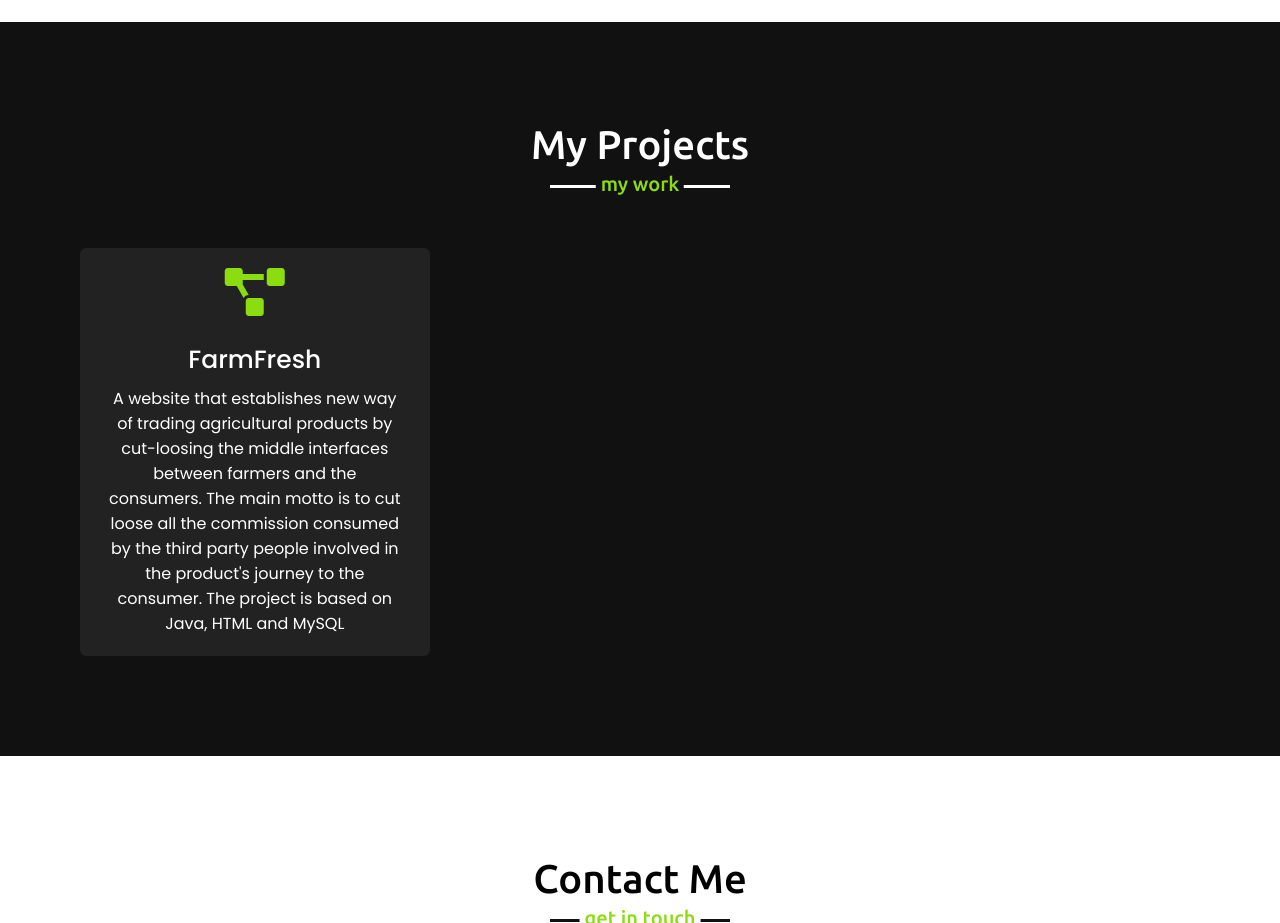
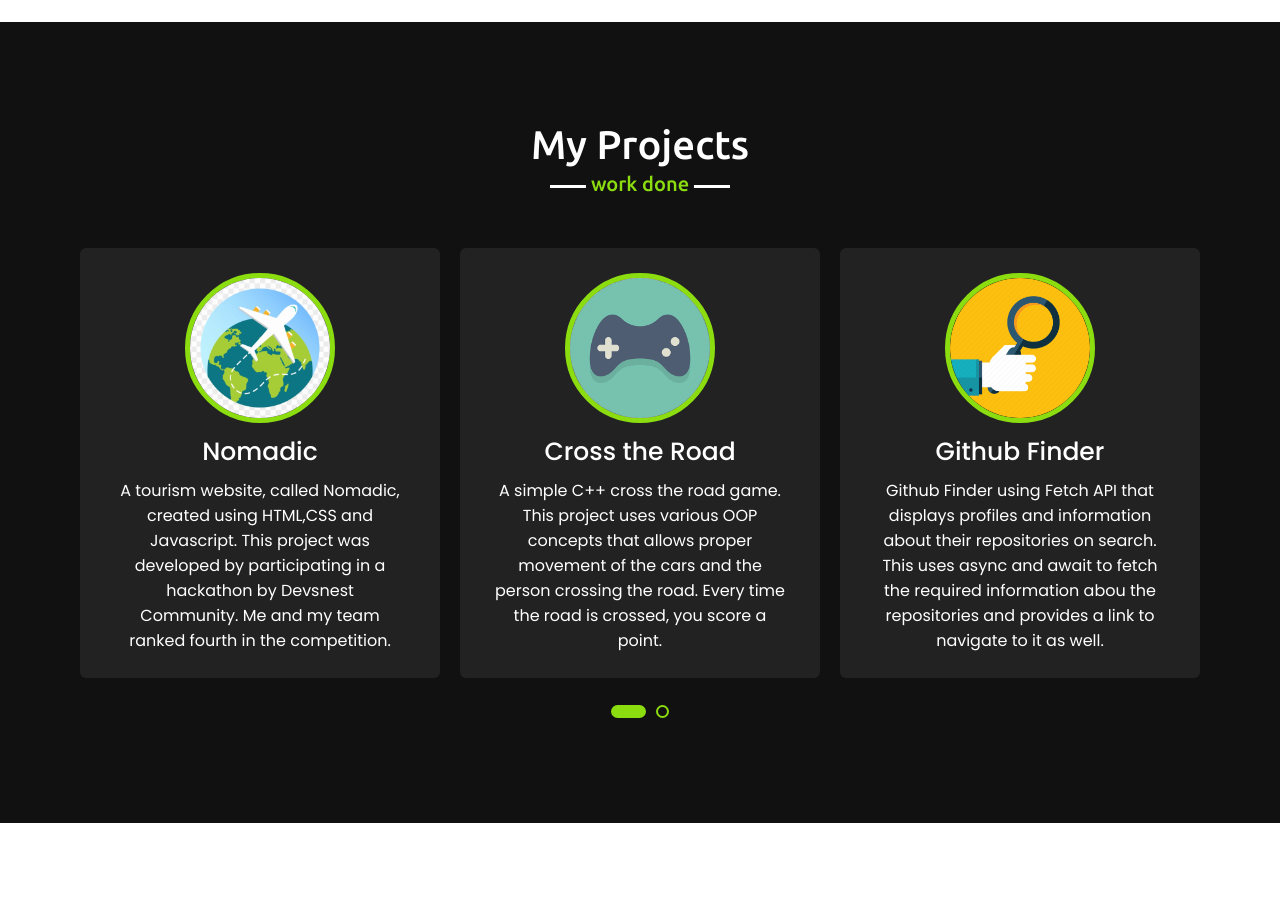
Before and after one commit to tiyasha99/Personal-Portfolio-Website, a plain HTML site: page index.html in a window 1280 px wide. Shown: the part 2880-3803 px from the top of the page. Drawn offline with nearby package versions, Linux system fonts and the light colour scheme.

Commit message:
Project section modified

```diff
--- a/index.html
+++ b/index.html
@@ -184,19 +184,45 @@
     </div>
   </section>
 
-  <!--Projects Section Start-->
-  <section class="projects" id="project">
+   <!-- project section start -->
+   <section class="project" id="project">
     <div class="max-width">
         <h2 class="title">My Projects</h2>
-      <div class="project-content">
+        <div class="carousel owl-carousel">
             <div class="card">
                 <div class="box">
-            <i class="fas fa-project-diagram"></i>
+                    <img src="images/farm.jpg">
                     <div class="text">FarmFresh</div>
-            <p>A website that establishes new way of trading agricultural products by cut-loosing the middle interfaces
-              between farmers and the consumers. The main motto is to cut loose all the commission consumed by the third
-              party people involved in the product's journey to the consumer. The project is based on Java, HTML and
-              MySQL</p>
+                    <p>A website that establishes new way of trading agricultural products by cut-loosing the middle interfaces between farmers and the consumers.The project is based on JavaScript, HTML and
+                      MySQL, PHP and CSS</p>
+                </div>
+            </div>
+            <div class="card">
+                <div class="box">
+                  <img src="images/nomadic.jpg">
+                    <div class="text">Nomadic</div>
+                    <p>A tourism website, called Nomadic, created using HTML,CSS and Javascript. This project was developed by participating in a hackathon by Devsnest Community. Me and my team ranked fourth in the competition.</p>
+                </div>
+            </div>
+            <div class="card">
+                <div class="box">
+                  <img src="images/games.jpg">
+                    <div class="text">Cross the Road</div>
+                    <p>A simple C++ cross the road game. This project uses various OOP concepts that allows proper movement of the cars and the person crossing the road. Every time the road is crossed, you score a point.</p>
+                </div>
+            </div>
+            <div class="card">
+                <div class="box">
+                 <img src="images/search.jpg">
+                    <div class="text">Github Finder</div>
+                    <p>Github Finder using Fetch API that displays profiles and information about their repositories on search. This uses async and await to fetch the required information abou the repositories and provides a link to navigate to it as well.</p>
+                </div>
+            </div>
+            <div class="card">
+                <div class="box">
+                  <img src="images/games.jpg">
+                    <div class="text">Memory Card game</div>
+                    <p>A card game using React. Basically there are 6 pairs of matching cards that have been arranged randomly. All you need to do is find the perfect match! When all the cards are matched, the game is over.</p>
                 </div>
             </div>
         </div>
--- a/script.js
+++ b/script.js
@@ -39,3 +39,26 @@ var typed = new Typed(".typing-2", {
     $('.menu-btn i').toggleClass("active");
   });
 });
+
+// owl carousel script
+$('.carousel').owlCarousel({
+  margin: 20,
+  loop: true,
+  autoplay: true,
+  autoplayTimeOut: 2000,
+  autoplayHoverPause: true,
+  responsive: {
+      0:{
+          items: 1,
+          nav: false
+      },
+      600:{
+          items: 2,
+          nav: false
+      },
+      1000:{
+          items: 3,
+          nav: false
+      }
+  }
+});
--- a/styles.css
+++ b/styles.css
@@ -68,7 +68,7 @@ html{
 
 /* menu button styling*/
 .menu-btn{
-  color: #fff;
+  color: #333;
   font-size: 23px;
   cursor: pointer;
   display: none;
@@ -93,7 +93,7 @@ html{
   transition: all 0.3s ease;
 }
 .scroll-up-btn.show{
-  buttom:30px;
+  bottom:30px;
   opacity: 1;
   pointer-events: auto;
 }
@@ -139,7 +139,7 @@ html{
 }
 
 /*Similar content styling code*/
-.about, .edu, .skills, .projects, .contact, footer{
+.about, .edu, .skills, .project, .contact, footer{
   font-family: 'Poppins', sans-serif;
 }
 .about .about-content, .edu .edu-content, .skills .skills-content, .projects .project-content, .contact .contact-content{
@@ -231,7 +231,7 @@ section .title::after{
 }
 
 /*Education Section Styling*/
-.edu{
+.edu, .project {
   background: #111;
   color: #fff;
 }
@@ -345,50 +345,7 @@ section .title::after{
   width: 70%;
 }
 
-/*Project section Styling*/
-.projects .title::after{
-  content: "my work";
-  background: #111;
-}
-.projects{
-  background: #111;
-  color: #fff;
-}
-.projects .title::before{
-  background: #fff;
-}
-.projects .project-content .card{
-  width: calc(33% - 20px);
-  background: #222;
-  text-align: center;
-  border-radius: 6px;
-  padding: 20px 25px;
-  cursor: pointer;
-  transition: all 0.3s ease;
-}
-.projects .project-content .card:hover{
-  background: rgb(139, 221, 16);
-}
-.projects .project-content .card:hover i{
- color:  #fff;
- transition: all 0.3s ease;
-}
-.projects .project-content .card .box{
-  transition: all 0.3s ease;
-}
-.projects .project-content .card:hover .box{
-  transform: scale(1.05);
-}
-.projects .project-content .card i{
-  padding-bottom: 5%;
-  font-size: 300%;
-  color: rgb(139, 221, 16);
-}
-.projects .project-content .card .text{
-  font-size: 25px;
-  font-weight: 500;
-  margin:10px 0 7px 0;
-}
+
 
 /* contact section styling*/
 .contact .title::after{
@@ -591,6 +548,76 @@ footer span{
 
 }
 
+/* proje.project section styling */
+.project .title::before{
+  background: #fff;
+}
+
+.project .title::after{
+  content: "work done";
+  background: #111;
+}
+.project .carousel .card{
+  background: #222;
+  border-radius: 6px;
+  padding: 25px 35px;
+  text-align: center;
+  overflow: hidden;
+  transition: all 0.3s ease;
+}
+.project .carousel .card:hover{
+  background: rgb(139, 221, 16);
+}
+.project .carousel .card .box{
+  display: flex;
+  flex-direction: column;
+  align-items: center;
+  justify-content: center;
+  transition: all 0.3s ease;
+}
+.project .carousel .card:hover .box{
+  transform: scale(1.05);
+}
+.project .carousel .card .text{
+  font-size: 25px;
+  font-weight: 500;
+  margin: 10px 0 7px 0;
+}
+.project .carousel .card img{
+  height: 150px;
+  width: 150px;
+  object-fit: cover;
+  border-radius: 50%;
+  border: 5px solid rgb(139, 221, 16);
+  transition: all 0.3s ease;
+}
+.project .carousel .card:hover img{
+  border-color: #fff;
+}
+.owl-dots{
+  text-align: center;
+  margin-top: 20px;
+}
+.owl-dot{
+  height: 13px;
+  width: 13px;
+  margin: 0 5px;
+  outline: none!important;
+  border-radius: 50%;
+  border: 2px solid rgb(139, 221, 16)!important;
+  transition: all 0.3s ease;
+}
+.owl-dot.active{
+  width: 35px;
+  border-radius: 14px;
+}
+.owl-dot.active,
+.owl-dot:hover{
+  background: rgb(139, 221, 16)!important;
+}
+
+
+
 @media (max-width: 690px){
   .max-width{
     padding: 0 23px;
```
Also changed, not shown: images/farm.jpg (added), images/games.jpg (added), images/nomadic.jpg (added), images/search.jpg (added). Lines whose indentation alone changed are shown as unchanged.
